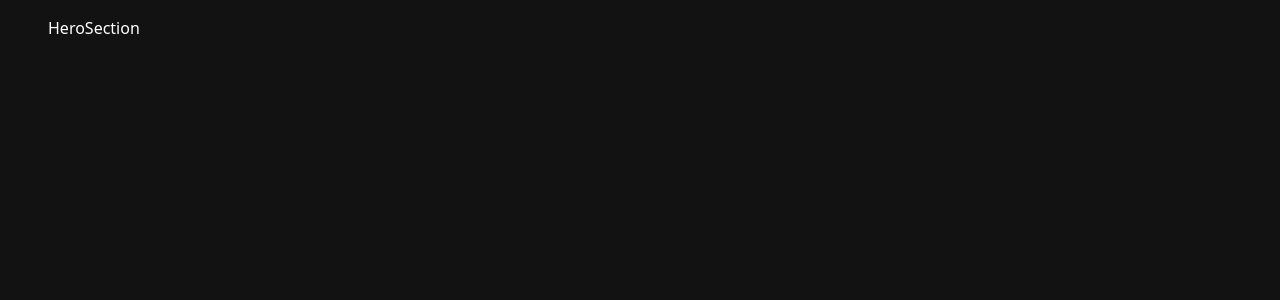
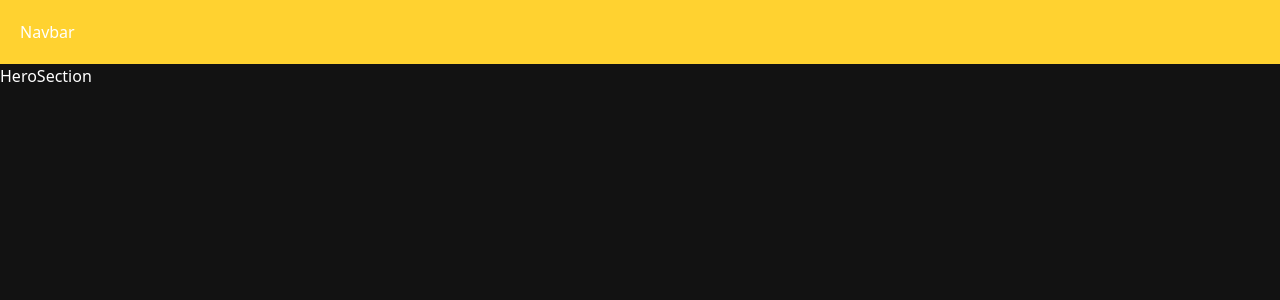
Before and after one commit to Shubhamsharma2002/ShubhamProfile, a Next.js app: page / in a window 1280 px wide. Shown: the top 300 px of the page. Built offline with nearby package versions, Linux system fonts and the light colour scheme.

Commit message:
navbar layout

```diff
--- /dev/null
+++ b/src/app/components/Navbar.jsx
@@ -0,0 +1,9 @@
+import React from 'react'
+
+const Navbar =()=> {
+  return (
+    <div className='text-white bg-amber-300 p-5 items-center'>Navbar</div>
+  )
+}
+
+export default Navbar
--- a/src/app/page.jsx
+++ b/src/app/page.jsx
@@ -1,9 +1,11 @@
 import Image from "next/image";
 import HeroSection from "./components/HeroSection";
+import Navbar from "./components/Navbar";
 
 export default function Home() {
   return(
-      <main className="flex min-h-screen flex-col bg-[#121212]  mx-auto px-12 py-4">
+      <main className="flex min-h-screen flex-col bg-[#121212]  ">
+        <Navbar/>
           <HeroSection/>
       </main>
   )
```
